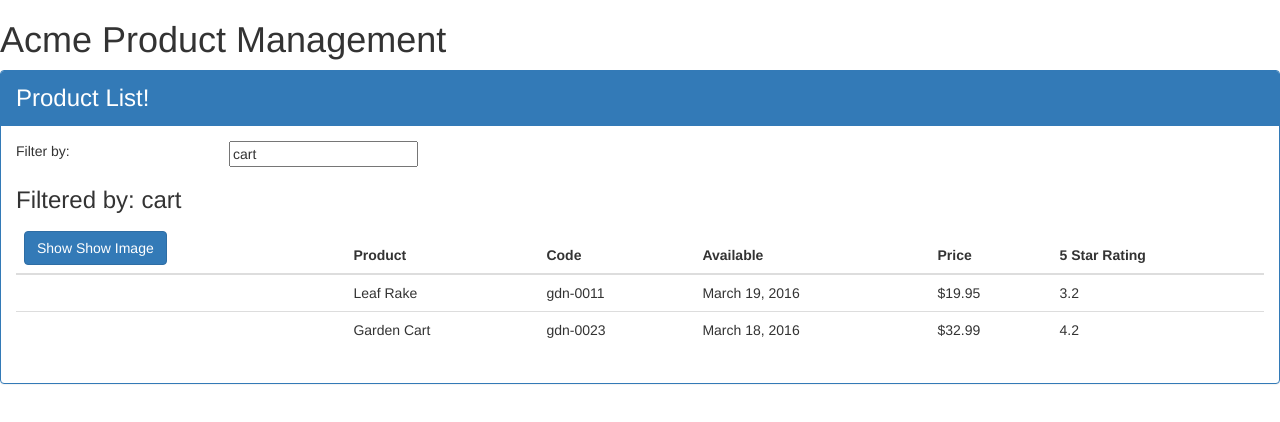
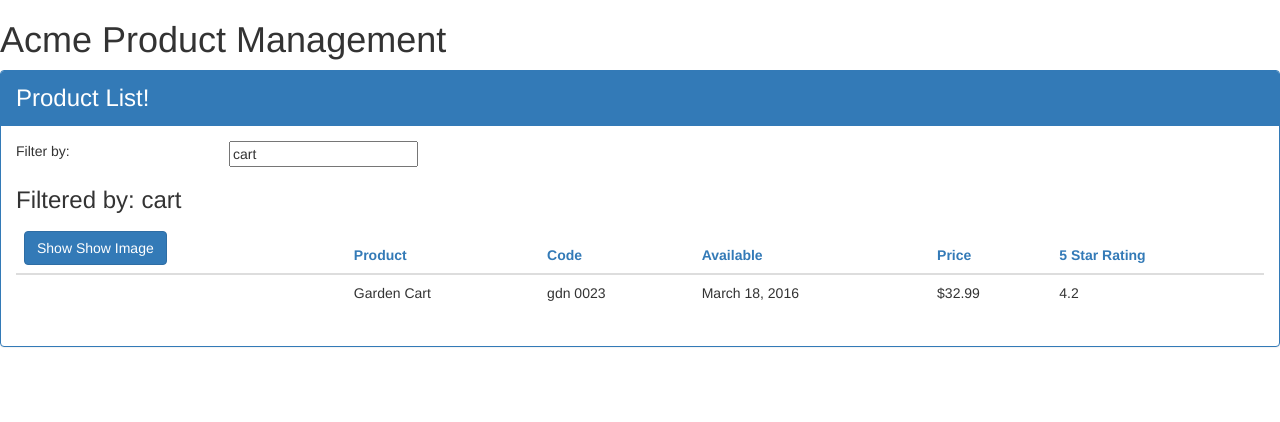
Before and after one commit to Wiktorl4z/Angular, an Angular app: page / in a window 1280 px wide. Shown: the top 422 px of the page. Built offline with nearby package versions, Linux system fonts and the light colour scheme.

Commit message:
Add Pipe Interface

```diff
--- a/src/app/app.module.ts
+++ b/src/app/app.module.ts
@@ -4,11 +4,13 @@
 
 import {AppComponent} from './app.component';
 import {ProductListComponent} from './products/product-list-component';
+import {ConvertToSpacesPipe} from "./shared/convert-to-spaces.pipe";
 
 @NgModule({
   declarations: [
     AppComponent,
-    ProductListComponent
+    ProductListComponent,
+    ConvertToSpacesPipe
   ],
   imports: [
     BrowserModule,
--- a/src/app/products/product-list-component.ts
+++ b/src/app/products/product-list-component.ts
@@ -1,26 +1,31 @@
-import {Component} from '@angular/core';
+import {Component, OnInit} from '@angular/core';
+import {IProduct} from "./product";
 
 @Component({
   selector: 'pm-products',
-  templateUrl: './product-list.component.html'
+  templateUrl: './product-list.component.html',
+  styleUrls: ['./product-list.component.css']
 })
-export class ProductListComponent {
+export class ProductListComponent implements OnInit {
+
   pageTitle: string = 'Product List!';
   imageWidth: number = 50;
   imageMargin: number = 2;
   showImage: boolean = false;
-  listFilter: string = 'cart';
-  products: any[] = [
-    {
-      'productId': 1,
-      'productName': 'Leaf Rake',
-      'productCode': 'GDN-0011',
-      'releaseDate': 'March 19, 2016',
-      'description': 'Leaf rake with 48-inch wooden handle.',
-      'price': 19.95,
-      'starRating': 3.2,
-      'imageUrl': 'http://openclipart.org/image/300px/svg_to_png/26215/Anonymous_Leaf_Rake.png'
-    },
+  _listFilter: string = 'cart';
+  filteredProducts: IProduct[];
+
+
+  get listFilter(): string {
+    return this._listFilter;
+  }
+
+  set listFilter(value: string) {
+    this._listFilter = value;
+    this.filteredProducts = this.listFilter ? this.performFilter(this.listFilter) : this.products;
+  }
+
+  products: IProduct[] = [
     {
       'productId': 2,
       'productName': 'Garden Cart',
@@ -30,10 +35,35 @@
       'price': 32.99,
       'starRating': 4.2,
       'imageUrl': 'http://openclipart.org/image/300px/svg_to_png/58471/garden_cart.png'
+    },
+    {
+      "productId": 5,
+      "productName": "Hammer",
+      "productCode": "TBX-0048",
+      "releaseDate": "May 21, 2016",
+      "description": "Curved claw steel hammer",
+      "price": 8.9,
+      "starRating": 4.8,
+      "imageUrl": "http://openclipart.org/image/300px/svg_to_png/73/rejon_Hammer.png"
     }
   ];
+
+  constructor() {
+    this.filteredProducts = this.products;
+    this.listFilter = 'cart';
+  }
 
   toggleImage(): void {
     this.showImage = !this.showImage;
   }
+
+  ngOnInit(): void {
+    console.log('In OnInit');
+  }
+
+  performFilter(filterBy: string): IProduct[] {
+    filterBy = filterBy.toLocaleLowerCase();
+    return this.products.filter((product: IProduct) =>
+      product.productName.toLocaleLowerCase().indexOf(filterBy) !== -1);
+  }
 }
--- /dev/null
+++ b/src/app/products/product-list.component.css
@@ -0,0 +1,3 @@
+thead {
+  color: #337AB7;
+}
--- a/src/app/products/product-list.component.html
+++ b/src/app/products/product-list.component.html
@@ -35,7 +35,7 @@
         </tr>
         </thead>
         <tbody>
-        <tr *ngFor="let product of products">
+        <tr *ngFor="let product of filteredProducts">
           <td>
             <img *ngIf="showImage"
                  [src]='product.imageUrl'
@@ -44,7 +44,7 @@
                  [style.margin.px]='imageMargin'>
           </td>
           <td>{{product.productName}}</td>
-          <td>{{product.productCode | lowercase}}</td>
+          <td>{{product.productCode | lowercase | convertToSpaces: '-'}}</td>
           <td>{{product.releaseDate}}</td>
           <td>{{product.price | currency: 'USD':true:'1.2-2'}}</td>
           <td>{{product.starRating}}</td>
--- /dev/null
+++ b/src/app/products/product.ts
@@ -0,0 +1,10 @@
+export interface IProduct {
+  productId: number;
+  productName: string;
+  productCode: string;
+  releaseDate: string;
+  description: string;
+  price: number;
+  starRating: number;
+  imageUrl: string;
+}
--- /dev/null
+++ b/src/app/shared/convert-to-spaces.pipe.ts
@@ -0,0 +1,12 @@
+import {Pipe, PipeTransform} from "@angular/core";
+
+@Pipe({
+  name: 'convertToSpaces'
+})
+export class ConvertToSpacesPipe implements PipeTransform{
+
+
+  transform(value: string, character: string): string {
+    return value.replace(character, ' ');
+  }
+}
```
